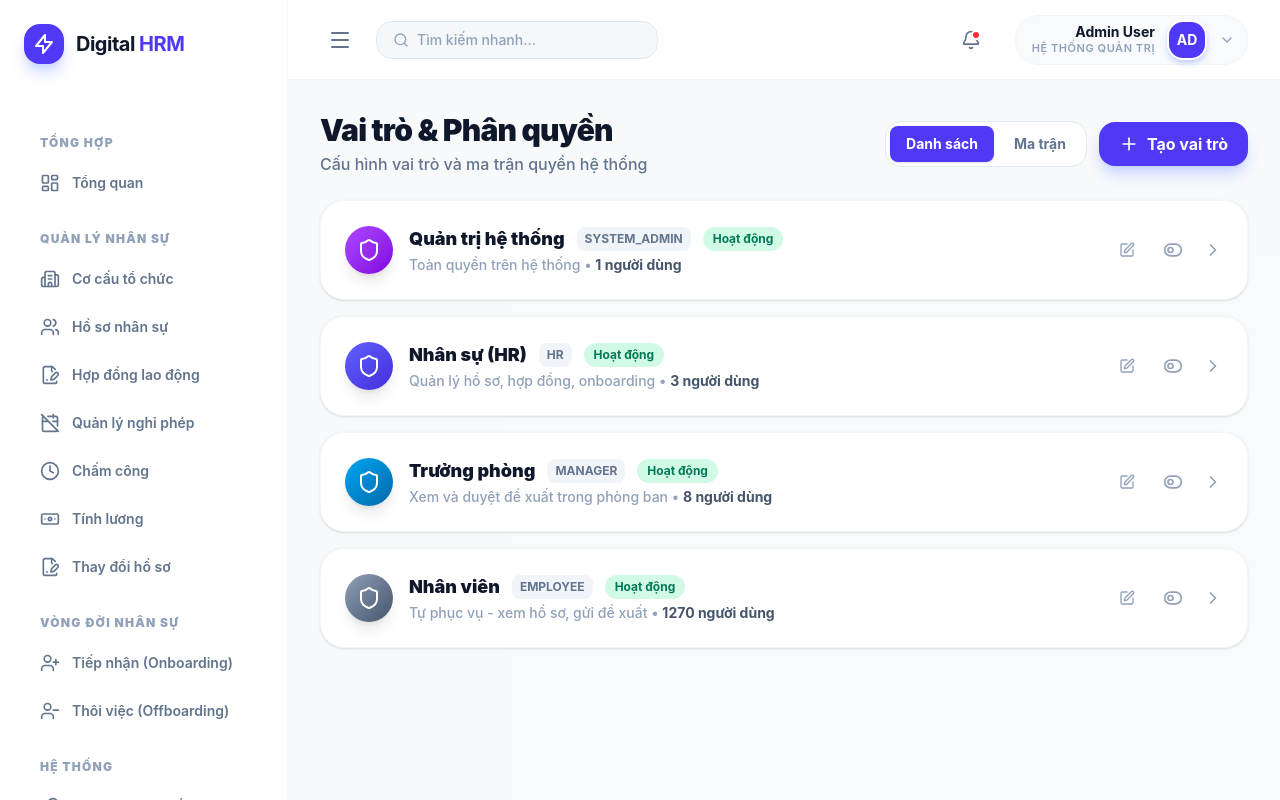
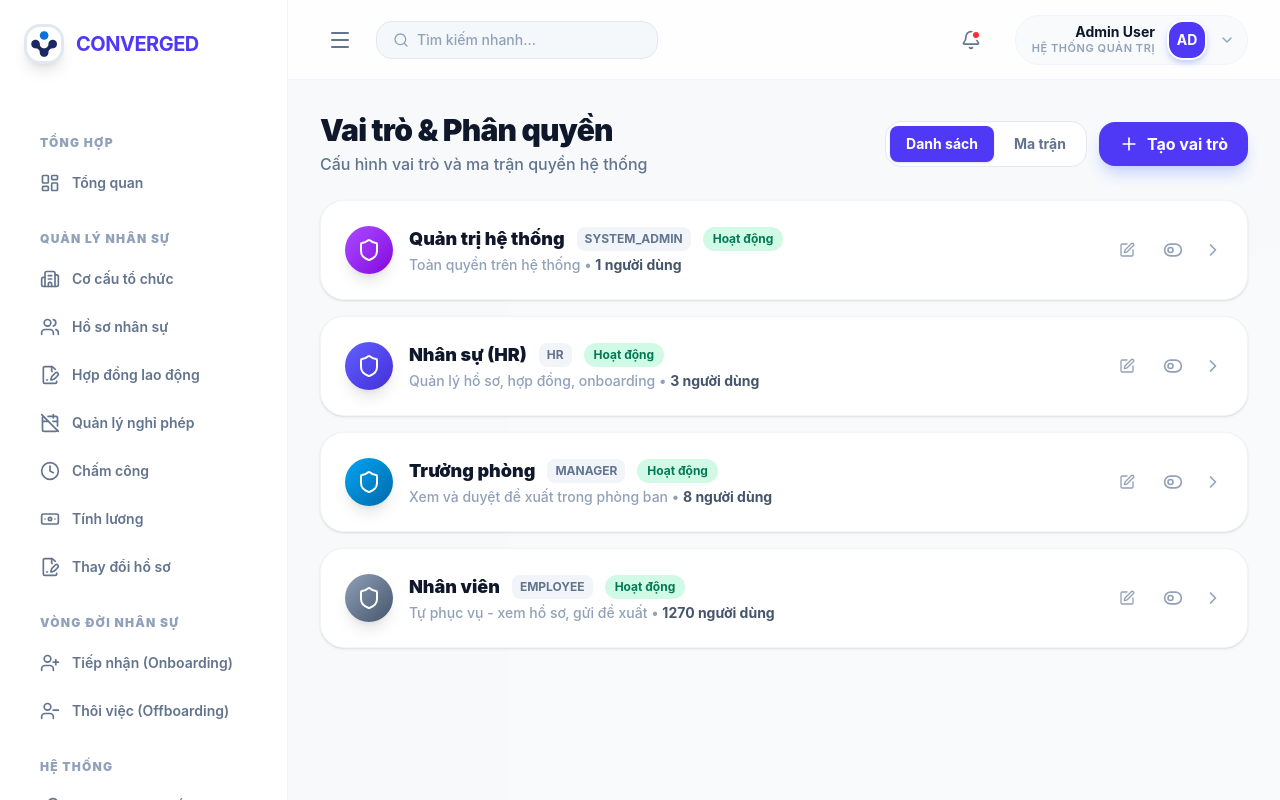
Before and after one commit to NTH-Nguyen3006/Digital-HRM, a Vue app in the folder frontend/: page /roles in a window 1280 px wide. Built offline with nearby package versions, Linux system fonts and the light colour scheme.

Commit message:
feat: update sidebar logo and brand name to CONVERGED

```diff
--- a/frontend/src/layouts/MainLayout.vue
+++ b/frontend/src/layouts/MainLayout.vue
@@ -64,13 +64,11 @@ const menuGroups = [
       <div class="p-6 shrink-0 border-b border-transparent">
         <div class="flex items-center space-x-3 mb-2">
           <div
-            class="w-10 h-10 bg-indigo-600 rounded-xl flex items-center justify-center text-white shadow-lg shadow-indigo-200 shrink-0">
-            <svg class="w-6 h-6" fill="none" stroke="currentColor" viewBox="0 0 24 24">
-              <path stroke-linecap="round" stroke-linejoin="round" stroke-width="2" d="M13 10V3L4 14h7v7l9-11h-7z" />
-            </svg>
+            class="w-10 h-10 bg-white rounded-xl flex items-center justify-center text-white shadow-lg border-3 border-slate-200 shrink-0">
+            <img src="@/assets/images/logo.webp" alt="Logo" class="w-full h-full object-cover rounded-xl">
           </div>
           <span v-if="isSidebarOpen" class="text-xl font-bold tracking-tight whitespace-nowrap">
-            Digital <span class="text-indigo-600">HRM</span>
+            <span class="text-indigo-600">CONVERGED</span>
           </span>
         </div>
       </div>
--- a/frontend/src/router/main.js
+++ b/frontend/src/router/main.js
@@ -36,6 +36,8 @@ const router = createRouter({
       component: () => import('@/views/errors/404.vue')
     }
   ],
+
+
   scrollBehavior(to, from, savedPosition) {
     if (savedPosition) {
       return savedPosition
```
